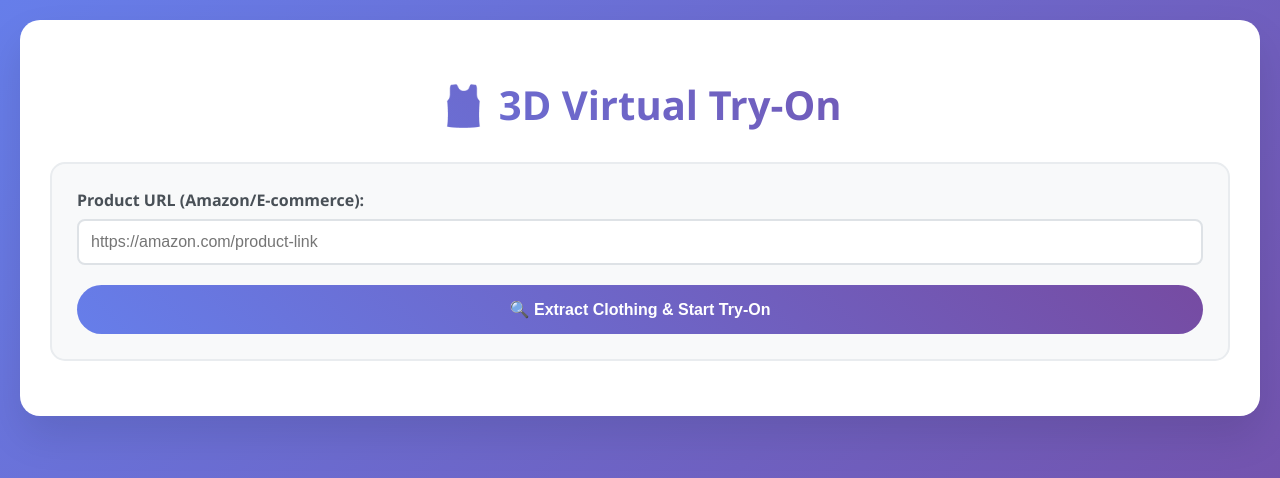
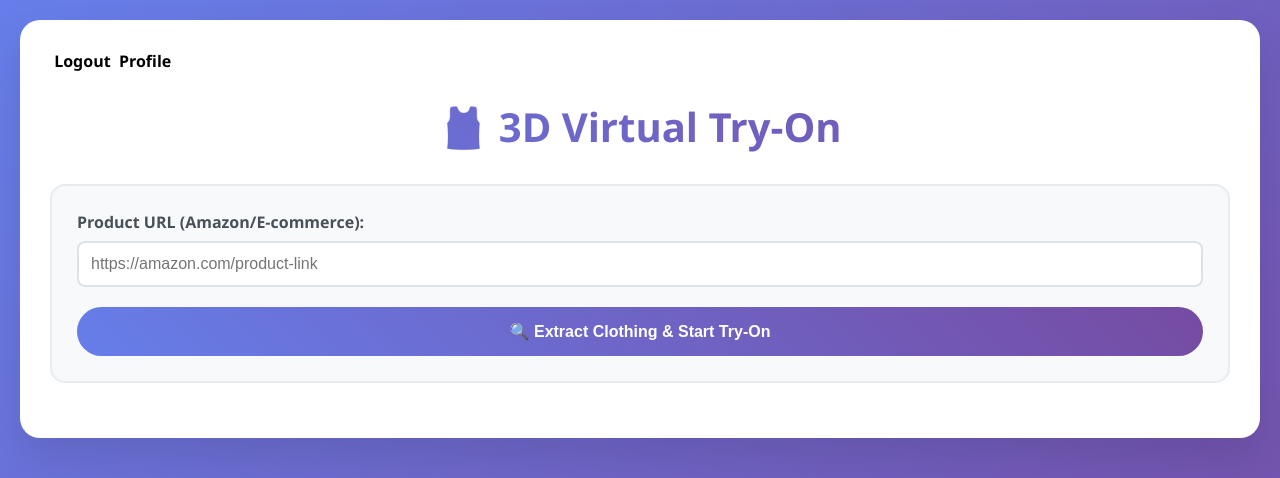
Before and after one commit to pallav29893/Tryclothes, a Django app: page / in a window 1280 px wide. Shown: the top 478 px of the page. Run offline with Django 5.2, Linux system fonts and the light colour scheme; the visitor is signed in with stand-in values (Sample User, id 1); some libraries are stand-ins or nearby versions.

Commit message:
login and profile

```diff
--- a/tryclothes/templates/upload_image.html
+++ b/tryclothes/templates/upload_image.html
@@ -302,6 +302,16 @@
 </head>
 <body>
     <div class="container">
+    {% if request.user.is_authenticated %}
+    <a style="text-decoration: none; color: black;"
+        href="{% url 'logout' %}">&nbsp;<b>Logout</b> </a>
+    <a style="text-decoration: none; color: black;" href="{% url 'profile' %}">&nbsp;<b>Profile</b> </a>
+    {% else %}
+
+    <a style="text-decoration: none; color: black;" href="{% url 'sign-up' %}">&nbsp;<b>Sign Up</b> </a>
+    <a style="text-decoration: none; color: black;" href="{% url 'login' %}">&nbsp;<b>Login</b> </a>
+    {% endif %}
+
         <h1>🎽 3D Virtual Try-On</h1>
 
         <div class="form-section">
```
